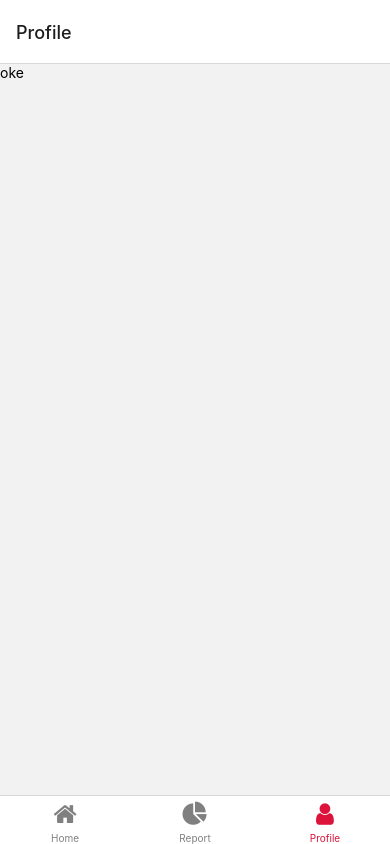
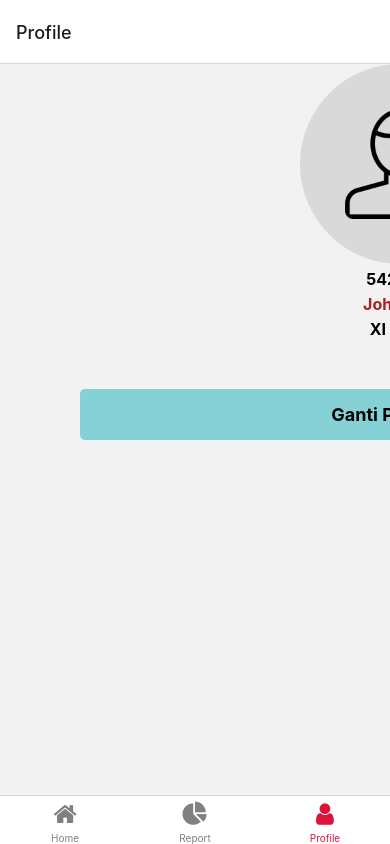
Before and after one commit to nepile/absensi_skatel2_mobile, a React Native app: screen /Profile in a window 390 px wide. Built offline with nearby package versions, Linux system fonts and the light colour scheme.

Commit message:
Setup profile view

```diff
--- a/assets/styles/HomeStyle.js
+++ b/assets/styles/HomeStyle.js
@@ -1,8 +1,6 @@
 import React from "react";
 import { StyleSheet, Dimensions } from "react-native";
-
-const _width = Dimensions.get("screen").width;
-const _height = Dimensions.get("screen").height;
+import { _width } from "../../utils/Dimenssion";
 
 export const styles = StyleSheet.create({
   gmapContainer: {
--- a/assets/styles/ProfileStyle.js
+++ b/assets/styles/ProfileStyle.js
@@ -1,3 +1,43 @@
 import { StyleSheet } from "react-native";
+import { _width } from "../../utils/Dimenssion";
 
-export const styles = StyleSheet.create([]);
+export const styles = StyleSheet.create({
+  card: {
+    width: _width,
+    justifyContent: "center",
+    alignItems: "center",
+  },
+  profilContainer: {
+    backgroundColor: "#D9D9D9",
+    height: 200,
+    width: 200,
+    borderRadius: 100,
+    justifyContent: "center",
+    alignItems: "center",
+  },
+  profil: {
+    width: 110,
+    height: 110,
+    resizeMode: "contain",
+  },
+  detailProfil: {
+    marginTop: 5,
+  },
+  textProfil: {
+    fontWeight: "bold",
+    fontSize: 16,
+  },
+  btnRedirect: {
+    backgroundColor: "#85D1D6",
+    paddingVertical: 15,
+    width: "80%",
+    marginTop: 50,
+    borderRadius: 5,
+    justifyContent: "center",
+    alignItems: "center",
+  },
+  txtBtn: {
+    fontWeight: "bold",
+    fontSize: 18,
+  },
+});
--- /dev/null
+++ b/utils/Dimenssion.js
@@ -0,0 +1,6 @@
+import { Dimensions } from "react-native";
+
+const _width = Dimensions.get("screen").width;
+const _height = Dimensions.get("screen").height;
+
+export { _width, _height };
--- a/views/core/Profile.js
+++ b/views/core/Profile.js
@@ -1,5 +1,5 @@
 import React from "react";
-import { Text, View, ScrollView } from "react-native";
+import { Text, View, ScrollView, Image, TouchableOpacity } from "react-native";
 import { styles } from "../../assets/styles/ProfileStyle";
 import { SafeAreaView } from "react-native-safe-area-context";
 
@@ -7,7 +7,29 @@ export default function Profile({ navigation }) {
   return (
     <SafeAreaView>
       <ScrollView>
-        <Text>oke</Text>
+        <View style={styles.card}>
+          <View style={styles.profilContainer}>
+            <Image
+              source={require("../../assets/profile.png")}
+              style={styles.profil}
+            />
+          </View>
+          <View style={styles.detailProfil}>
+            <Text style={styles.textProfil}>5427126</Text>
+          </View>
+          <View style={styles.detailProfil}>
+            <Text style={[styles.textProfil, { color: "#AF1F22" }]}>
+              John Doe
+            </Text>
+          </View>
+          <View style={styles.detailProfil}>
+            <Text style={styles.textProfil}>XI RPL 1</Text>
+          </View>
+
+          <TouchableOpacity style={styles.btnRedirect}>
+            <Text style={styles.txtBtn}>Ganti Password</Text>
+          </TouchableOpacity>
+        </View>
       </ScrollView>
     </SafeAreaView>
   );
```
Also changed, not shown: assets/profile.png (added).
